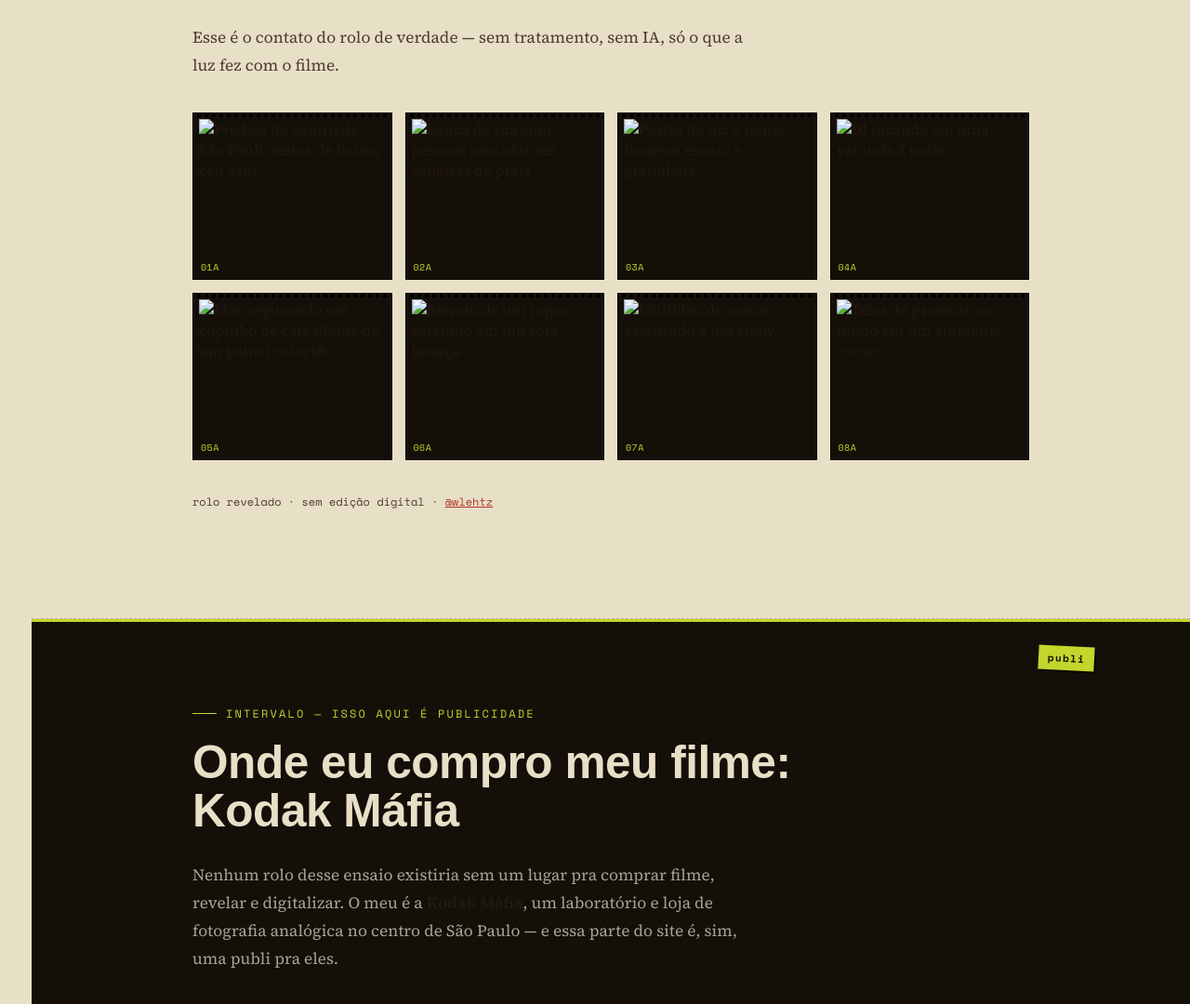
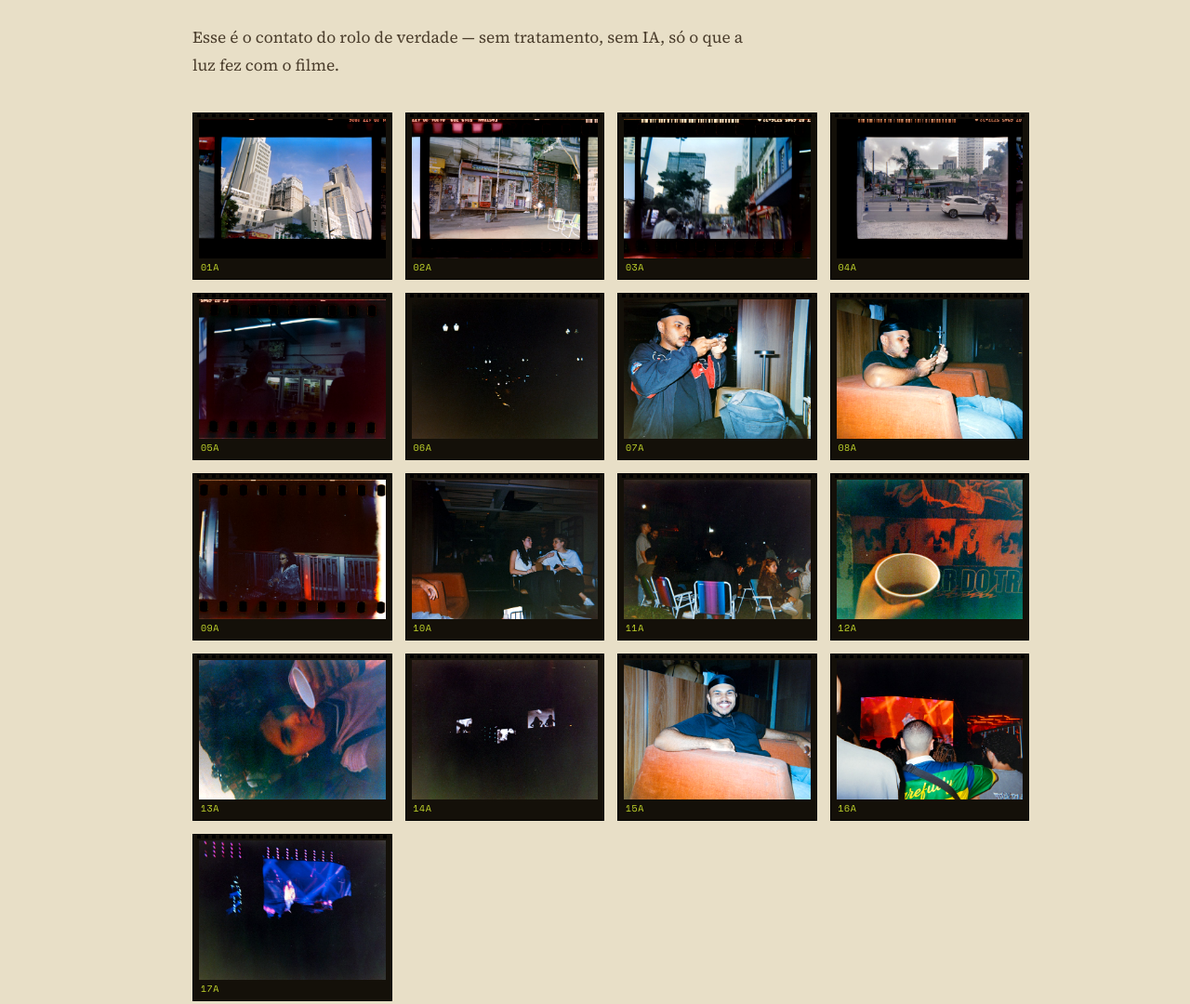
Before and after one commit to wlehtz/30poses, a plain HTML site: page index.html in a window 1280 px wide. Shown: the part 3124-4204 px from the top of the page at 93% size. Drawn offline with nearby package versions, Linux system fonts and the light colour scheme; a web font is replaced by a local one.

Commit message:
Add files via upload

```diff
--- a/index.html
+++ b/index.html
@@ -70,14 +70,23 @@
     <h2 class="title-l">Fotos tiradas por mim,<br>na minha analógica</h2>
     <p>Esse é o contato do rolo de verdade — sem tratamento, sem IA, só o que a luz fez com o filme.</p>
     <div class="contact-sheet">
-      <figure class="neg"><img src="fotos/01-skyline.jpeg" alt="Prédios do centro de São Paulo vistos de baixo, céu azul"><figcaption>01A</figcaption></figure>
-      <figure class="neg"><img src="fotos/02-banca.jpeg" alt="Banca de rua com pessoas sentadas em cadeiras de praia"><figcaption>02A</figcaption></figure>
-      <figure class="neg"><img src="fotos/03-luzes.jpeg" alt="Postes de luz à noite, imagem escura e granulada"><figcaption>03A</figcaption></figure>
-      <figure class="neg"><img src="fotos/05-dj.jpeg" alt="DJ tocando em uma varanda à noite"><figcaption>04A</figcaption></figure>
-      <figure class="neg"><img src="fotos/04-cafe.jpeg" alt="Mão segurando um copinho de café diante de um painel colorido"><figcaption>05A</figcaption></figure>
-      <figure class="neg"><img src="fotos/06-sorriso.jpeg" alt="Retrato de um rapaz sorrindo em um sofá laranja"><figcaption>06A</figcaption></figure>
-      <figure class="neg"><img src="fotos/07-show.jpeg" alt="Multidão de costas assistindo a um show"><figcaption>07A</figcaption></figure>
-      <figure class="neg"><img src="fotos/08-telas.jpeg" alt="Telas de projeção ao fundo em um ambiente escuro"><figcaption>08A</figcaption></figure>
+      <figure class="neg"><img src="ima1.jpeg" alt="Prédios do centro de São Paulo vistos de baixo, céu azul"><figcaption>01A</figcaption></figure>
+      <figure class="neg"><img src="ima2.jpeg" alt="Banca de rua com pessoas sentadas em cadeiras de praia"><figcaption>02A</figcaption></figure>
+      <figure class="neg"><img src="ima3.jpeg" alt="Rua embaçada ao entardecer, pessoas caminhando"><figcaption>03A</figcaption></figure>
+      <figure class="neg"><img src="ima4.jpeg" alt="Esquina de rua com carro branco e cones de trânsito"><figcaption>04A</figcaption></figure>
+      <figure class="neg"><img src="ima5.jpeg" alt="Interior escuro de uma loja, silhuetas em frente a geladeiras"><figcaption>05A</figcaption></figure>
+      <figure class="neg"><img src="ima6.jpeg" alt="Postes de luz à noite, imagem escura e granulada"><figcaption>06A</figcaption></figure>
+      <figure class="neg"><img src="ima7.jpeg" alt="Rapaz em um sofá segurando o celular para fotografar"><figcaption>07A</figcaption></figure>
+      <figure class="neg"><img src="ima8.jpeg" alt="DJ tocando em uma varanda à noite"><figcaption>08A</figcaption></figure>
+      <figure class="neg"><img src="ima9.jpeg" alt="Duas pessoas conversando sentadas em um sofá"><figcaption>09A</figcaption></figure>
+      <figure class="neg"><img src="ima10.jpeg" alt="Grupo de pessoas em cadeiras de praia à noite"><figcaption>10A</figcaption></figure>
+      <figure class="neg"><img src="ima11.jpeg" alt="Mão segurando um copinho de café diante de um painel colorido"><figcaption>11A</figcaption></figure>
+      <figure class="neg"><img src="ima12.jpeg" alt="Foto invertida de alguém bebendo de um copo"><figcaption>12A</figcaption></figure>
+      <figure class="neg"><img src="ima13.jpeg" alt="Retrato de um rapaz sorrindo em um sofá laranja"><figcaption>13A</figcaption></figure>
+      <figure class="neg"><img src="ima14.jpeg" alt="Multidão de costas assistindo a um show"><figcaption>14A</figcaption></figure>
+      <figure class="neg"><img src="ima15.jpeg" alt="Palco iluminado de azul visto de longe em um show"><figcaption>15A</figcaption></figure>
+      <figure class="neg"><img src="ima16.jpeg" alt="Rapaz apontando a câmera do celular para a foto"><figcaption>16A</figcaption></figure>
+      <figure class="neg"><img src="ima17.jpeg" alt="Telas de projeção ao fundo em um ambiente escuro"><figcaption>17A</figcaption></figure>
     </div>
     <p style="margin-top:34px; font-family:'Space Mono',monospace; font-size:12px; color:var(--ink-soft);">rolo revelado · sem edição digital · <a href="https://instagram.com/wlehtz" target="_blank" rel="noopener">@wlehtz</a></p>
   </div>
```
